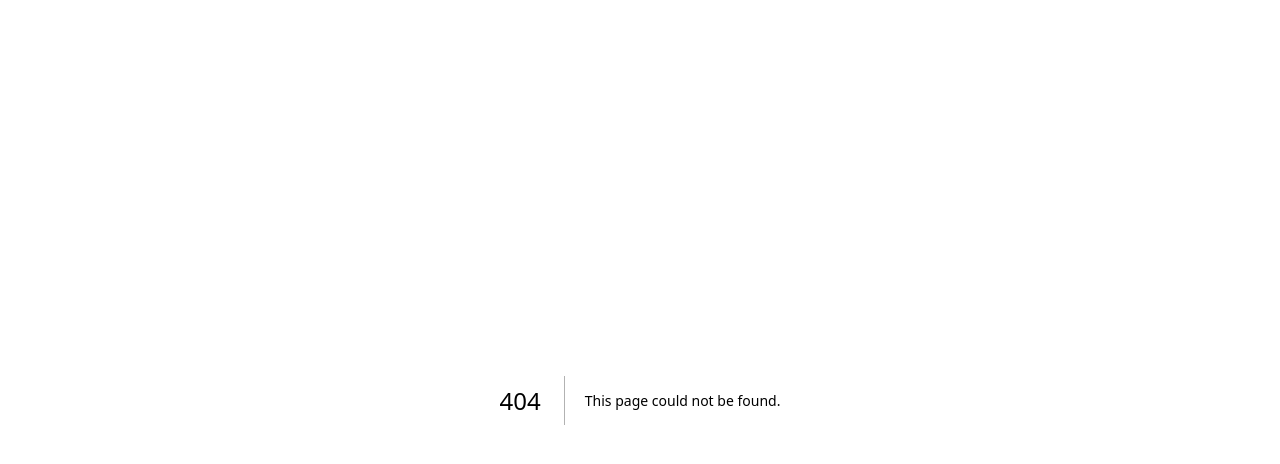
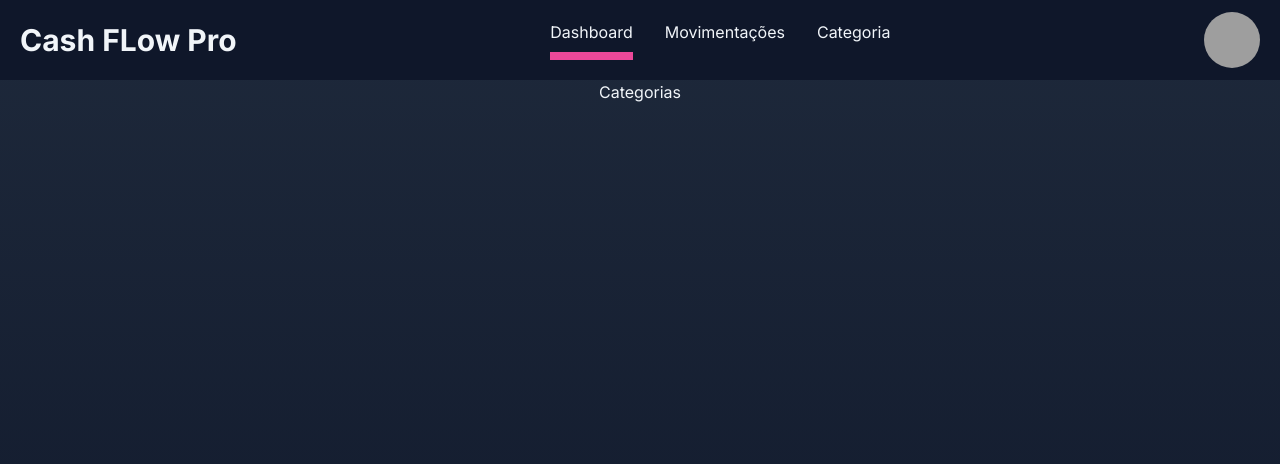
Before and after one commit to matheustellesrodrigues/ProjetoNext, a Next.js app: page /categorias in a window 1280 px wide. Before the commit this address had no page. Shown: the top 464 px of the page. Built offline with nearby package versions, Linux system fonts and the light colour scheme; grey boxes are pictures that could not be loaded.

Commit message:
Alteraçoes

```diff
--- /dev/null
+++ b/src/app/categorias/page.tsx
@@ -0,0 +1,11 @@
+import Image from "next/image";
+import NavBar from "../components/NavBar";
+
+export default function Categorias() {
+  return (
+    <main className="flex min-h-screen flex-col items-center">
+      <NavBar />
+      <h2>Categorias</h2>
+    </main>
+  );
+}
--- /dev/null
+++ b/src/app/components/NavBar.tsx
@@ -0,0 +1,28 @@
+import Link from "next/link";
+
+
+interface NavBarProps{
+    active: "dashboard" | "movimentacoes" | "categorias"
+}
+
+export default function NavBar(props: NavBarProps){
+
+    const { active } = props
+
+
+    return(
+        <nav className="flex justify-between items-center bg-slate-900 w-full px-5 py-3">
+        <h1 className="text-3xl font-bold">Cash FLow Pro</h1>
+        <ul className="flex gap-8">
+          <li className="border-b-8 border-pink-500 pb-2"><Link href="/">Dashboard</Link></li>
+          <li><Link href="/movimentacoes">Movimentações</Link></li>
+          <li><Link href="/categorias">Categoria</Link></li>
+
+        </ul>
+
+        <div className="w-14 rounded-full overflow-hidden">
+          <img src="https://i.pravatar.cc/150" alt="avatar do usuario" />
+        </div>
+      </nav>
+    )
+}
--- a/src/app/globals.css
+++ b/src/app/globals.css
@@ -3,17 +3,9 @@
 @tailwind utilities;
 
 :root {
-  --foreground-rgb: 0, 0, 0;
-  --background-start-rgb: 214, 219, 220;
-  --background-end-rgb: 255, 255, 255;
-}
-
-@media (prefers-color-scheme: dark) {
-  :root {
-    --foreground-rgb: 255, 255, 255;
-    --background-start-rgb: 0, 0, 0;
-    --background-end-rgb: 0, 0, 0;
-  }
+  --foreground-rgb: 241, 245, 249;
+  --background-start-rgb: 30, 41, 59;
+  --background-end-rgb: 15, 23, 42;
 }
 
 body {
--- /dev/null
+++ b/src/app/movimentacoes/page.tsx
@@ -0,0 +1,11 @@
+import Image from "next/image";
+import NavBar from "../components/NavBar";
+
+export default function Movimentacoes() {
+  return (
+    <main className="flex min-h-screen flex-col items-center">
+      <NavBar />
+      <h2>Movimentações</h2>
+    </main>
+  );
+}
--- a/src/app/page.tsx
+++ b/src/app/page.tsx
@@ -1,113 +1,11 @@
 import Image from "next/image";
+import NavBar from "./components/NavBar";
 
 export default function Home() {
   return (
-    <main className="flex min-h-screen flex-col items-center justify-between p-24">
-      <div className="z-10 max-w-5xl w-full items-center justify-between font-mono text-sm lg:flex">
-        <p className="fixed left-0 top-0 flex w-full justify-center border-b border-gray-300 bg-gradient-to-b from-zinc-200 pb-6 pt-8 backdrop-blur-2xl dark:border-neutral-800 dark:bg-zinc-800/30 dark:from-inherit lg:static lg:w-auto  lg:rounded-xl lg:border lg:bg-gray-200 lg:p-4 lg:dark:bg-zinc-800/30">
-          Get started by editing&nbsp;
-          <code className="font-mono font-bold">src/app/page.tsx</code>
-        </p>
-        <div className="fixed bottom-0 left-0 flex h-48 w-full items-end justify-center bg-gradient-to-t from-white via-white dark:from-black dark:via-black lg:static lg:h-auto lg:w-auto lg:bg-none">
-          <a
-            className="pointer-events-none flex place-items-center gap-2 p-8 lg:pointer-events-auto lg:p-0"
-            href="https://vercel.com?utm_source=create-next-app&utm_medium=appdir-template&utm_campaign=create-next-app"
-            target="_blank"
-            rel="noopener noreferrer"
-          >
-            By{" "}
-            <Image
-              src="/vercel.svg"
-              alt="Vercel Logo"
-              className="dark:invert"
-              width={100}
-              height={24}
-              priority
-            />
-          </a>
-        </div>
-      </div>
-
-      <div className="relative flex place-items-center before:absolute before:h-[300px] before:w-full sm:before:w-[480px] before:-translate-x-1/2 before:rounded-full before:bg-gradient-radial before:from-white before:to-transparent before:blur-2xl before:content-[''] after:absolute after:-z-20 after:h-[180px] after:w-full sm:after:w-[240px] after:translate-x-1/3 after:bg-gradient-conic after:from-sky-200 after:via-blue-200 after:blur-2xl after:content-[''] before:dark:bg-gradient-to-br before:dark:from-transparent before:dark:to-blue-700 before:dark:opacity-10 after:dark:from-sky-900 after:dark:via-[#0141ff] after:dark:opacity-40 before:lg:h-[360px] z-[-1]">
-        <Image
-          className="relative dark:drop-shadow-[0_0_0.3rem_#ffffff70] dark:invert"
-          src="/next.svg"
-          alt="Next.js Logo"
-          width={180}
-          height={37}
-          priority
-        />
-      </div>
-
-      <div className="mb-32 grid text-center lg:max-w-5xl lg:w-full lg:mb-0 lg:grid-cols-4 lg:text-left">
-        <a
-          href="https://nextjs.org/docs?utm_source=create-next-app&utm_medium=appdir-template&utm_campaign=create-next-app"
-          className="group rounded-lg border border-transparent px-5 py-4 transition-colors hover:border-gray-300 hover:bg-gray-100 hover:dark:border-neutral-700 hover:dark:bg-neutral-800/30"
-          target="_blank"
-          rel="noopener noreferrer"
-        >
-          <h2 className={`mb-3 text-2xl font-semibold`}>
-            Docs{" "}
-            <span className="inline-block transition-transform group-hover:translate-x-1 motion-reduce:transform-none">
-              -&gt;
-            </span>
-          </h2>
-          <p className={`m-0 max-w-[30ch] text-sm opacity-50`}>
-            Find in-depth information about Next.js features and API.
-          </p>
-        </a>
-
-        <a
-          href="https://nextjs.org/learn?utm_source=create-next-app&utm_medium=appdir-template-tw&utm_campaign=create-next-app"
-          className="group rounded-lg border border-transparent px-5 py-4 transition-colors hover:border-gray-300 hover:bg-gray-100 hover:dark:border-neutral-700 hover:dark:bg-neutral-800/30"
-          target="_blank"
-          rel="noopener noreferrer"
-        >
-          <h2 className={`mb-3 text-2xl font-semibold`}>
-            Learn{" "}
-            <span className="inline-block transition-transform group-hover:translate-x-1 motion-reduce:transform-none">
-              -&gt;
-            </span>
-          </h2>
-          <p className={`m-0 max-w-[30ch] text-sm opacity-50`}>
-            Learn about Next.js in an interactive course with&nbsp;quizzes!
-          </p>
-        </a>
-
-        <a
-          href="https://vercel.com/templates?framework=next.js&utm_source=create-next-app&utm_medium=appdir-template&utm_campaign=create-next-app"
-          className="group rounded-lg border border-transparent px-5 py-4 transition-colors hover:border-gray-300 hover:bg-gray-100 hover:dark:border-neutral-700 hover:dark:bg-neutral-800/30"
-          target="_blank"
-          rel="noopener noreferrer"
-        >
-          <h2 className={`mb-3 text-2xl font-semibold`}>
-            Templates{" "}
-            <span className="inline-block transition-transform group-hover:translate-x-1 motion-reduce:transform-none">
-              -&gt;
-            </span>
-          </h2>
-          <p className={`m-0 max-w-[30ch] text-sm opacity-50`}>
-            Explore starter templates for Next.js.
-          </p>
-        </a>
-
-        <a
-          href="https://vercel.com/new?utm_source=create-next-app&utm_medium=appdir-template&utm_campaign=create-next-app"
-          className="group rounded-lg border border-transparent px-5 py-4 transition-colors hover:border-gray-300 hover:bg-gray-100 hover:dark:border-neutral-700 hover:dark:bg-neutral-800/30"
-          target="_blank"
-          rel="noopener noreferrer"
-        >
-          <h2 className={`mb-3 text-2xl font-semibold`}>
-            Deploy{" "}
-            <span className="inline-block transition-transform group-hover:translate-x-1 motion-reduce:transform-none">
-              -&gt;
-            </span>
-          </h2>
-          <p className={`m-0 max-w-[30ch] text-sm opacity-50 text-balance`}>
-            Instantly deploy your Next.js site to a shareable URL with Vercel.
-          </p>
-        </a>
-      </div>
+    <main className="flex min-h-screen flex-col items-center">
+      <NavBar active="dashboard"/>
+      <h2>Dashboard</h2>
     </main>
   );
 }
```
